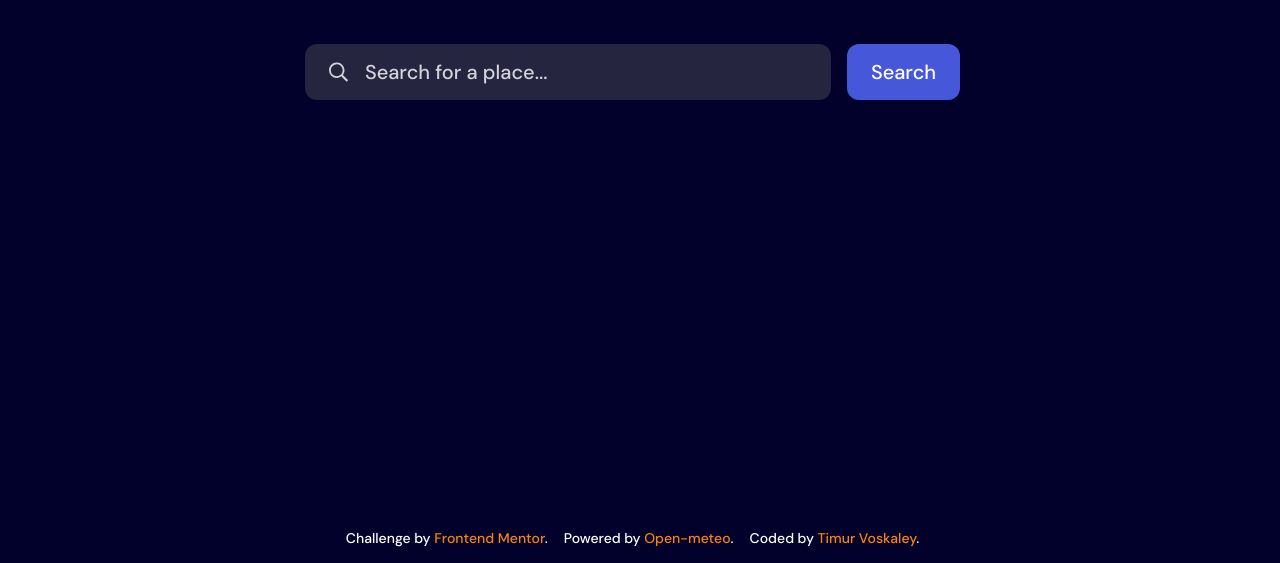
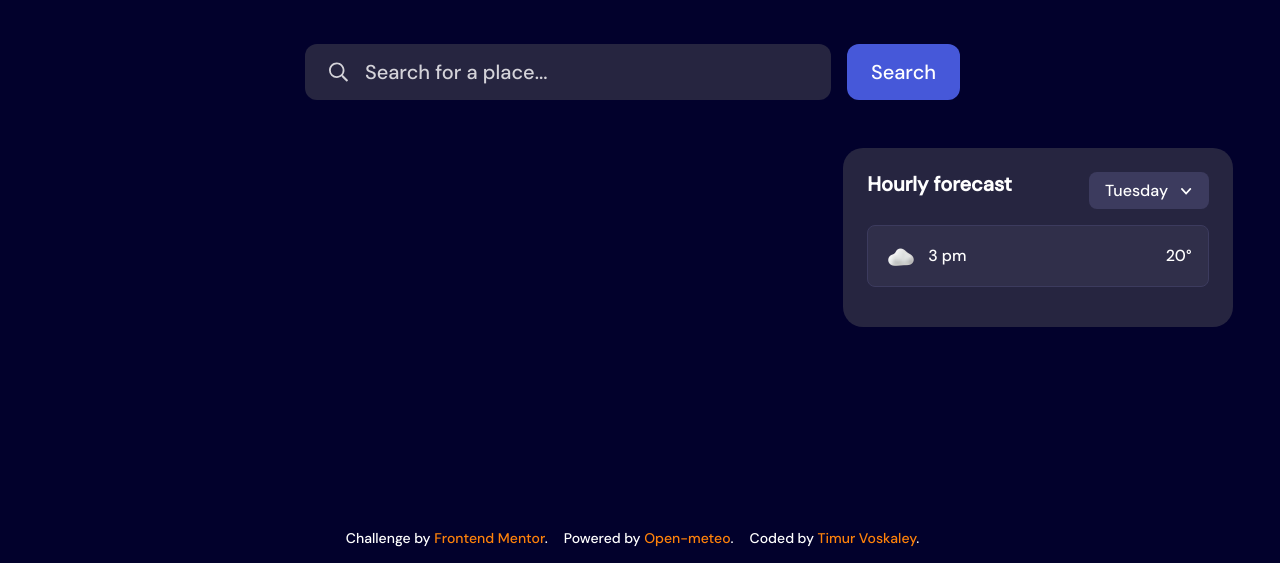
Before and after one commit to TimurVoskaley/Web-weather-app, a website with bundled scripts: page index.html in a window 1280 px wide. Shown: the part 237-800 px from the top of the page. Built offline with nearby package versions, Linux system fonts and the light colour scheme; files whose address does not match are found by name.

Commit message:
feat(weather):start the layout of the hourly weather forecast section

```diff
--- a/index.html
+++ b/index.html
@@ -115,7 +115,46 @@
 
     </section>
 
-    <section class="weather"></section>
+    <section class="weather">
+      <div class="weather__info-wrapper"></div>
+      <div class="weather__hourly">
+        <div class="weather__hourly-header-wrap">
+          <p class="weather__hourly-title">Hourly forecast</p>
+
+          <button
+            class="weather__hourly-button"
+            type="button"
+            data-js-hourly-button
+          >
+            <span>Tuesday</span>
+            <img class="units-button__arrow-icon"
+                 src="./assets/images/icon-dropdown.svg"
+                 alt=""
+                 width="12"
+                 height="18"
+            />
+          </button>
+        </div>
+
+        <ul class="weather__hourly-list">
+          <li class="weather__hourly-item">
+            <img
+              class="weather__hourly-image"
+              src="../../../assets/images/icon-overcast.webp"
+              alt="overcast"
+              width="40"
+              height="40"
+              loading="lazy"
+            />
+<!--            <div class="weather__hourly-content">-->
+              <span class="weather__hourly-time">3 pm</span>
+              <span class="weather__hourly-temperature">20&deg;</span>
+<!--            </div>-->
+          </li>
+
+        </ul>
+      </div>
+    </section>
   </main>
 
   <footer class="attribution">
--- a/src/scripts/modules/search-city-input.js
+++ b/src/scripts/modules/search-city-input.js
@@ -33,7 +33,7 @@ export const initSearchCityInput = () => {
     if(e.target.matches('.search__autocomplete-item')) {
       inputElement.value = e.target.textContent;
       autocompleteDropdownElement.classList.remove('dropdown-visible');
-      inputElement.blur();
+      // inputElement.blur();
 
       // Можно вызвать дополнительный функционал, например поиск погоды
       // searchWeather(inputElement.value);
--- a/src/styles/_globals.scss
+++ b/src/styles/_globals.scss
@@ -29,6 +29,7 @@ a {
 
 .container {
   max-width: var(--container-width);
+  width: 100%;
   padding-inline: var(--container-padding-x);
   margin-inline: auto;
 
--- a/src/styles/blocks/_form.scss
+++ b/src/styles/blocks/_form.scss
@@ -51,8 +51,22 @@
 
     }
 
-    &:hover {
+    &:active {
       background-color: var(--colors-neutral-700);
+    }
+    @media (hover: hover) {
+      &:hover {
+        background-color: var(--colors-neutral-700);
+      }
+    }
+
+    // Дополнительно: улучшаем тач-опыт
+    @media (hover: none) and (pointer: coarse) {
+      &:active {
+        // Усиливаем эффект для тач-устройств
+        transform: scale(1.03);
+        transition: transform 0.1s;
+      }
     }
 
     &::placeholder {
@@ -76,8 +90,23 @@
     border: none;
     transition-duration: var(--transition-duration);
 
-    &:hover {
+    @media (hover: hover) {
+      &:hover {
+        background-color: var(--colors-blue-700);
+      }
+    }
+
+    &:active {
       background-color: var(--colors-blue-700);
+    }
+
+    // Дополнительно: улучшаем тач-опыт
+    @media (hover: none) and (pointer: coarse) {
+      &:active {
+        // Усиливаем эффект для тач-устройств
+        transform: scale(1.03);
+        transition: transform 0.1s;
+      }
     }
 
   }
@@ -97,11 +126,28 @@
       width: 100%;
       padding: rem(10) rem(8);
 
-      &:hover {
+      @media (hover: hover) {
+        &:hover {
+          background-color: var(--colors-neutral-700);
+          border-radius: 8px;
+          outline: 1px solid var(--colors-neutral-600);
+        }
+      }
+
+      &:active {
         background-color: var(--colors-neutral-700);
         border-radius: 8px;
         outline: 1px solid var(--colors-neutral-600);
       }
+
+      // Дополнительно: улучшаем тач-опыт
+      @media (hover: none) and (pointer: coarse) {
+        &:active {
+          // Усиливаем эффект для тач-устройств
+          transform: scale(1.03);
+          transition: transform 0.1s;
+        }
+      }
     }
   }
 }
--- a/src/styles/blocks/_header.scss
+++ b/src/styles/blocks/_header.scss
@@ -29,7 +29,22 @@
     cursor: pointer;
     transition-duration: var(--transition-duration);
 
-    &:hover {
+    @media (hover: hover) {
+      &:hover {
+        background-color: var(--colors-neutral-700);
+      }
+    }
+
+    // Дополнительно: улучшаем тач-опыт
+    @media (hover: none) and (pointer: coarse) {
+      &:active {
+        // Усиливаем эффект для тач-устройств
+        transform: scale(1.03);
+        transition: transform 0.1s;
+      }
+    }
+
+    &:active {
       background-color: var(--colors-neutral-700);
     }
 
@@ -80,8 +95,23 @@
       border-radius: 8px;
       transition-duration: var(--transition-duration);
 
-      &:hover {
+      @media (hover: hover) {
+        &:hover {
+          background-color: var(--colors-neutral-700);
+        }
+      }
+
+      &:active {
         background-color: var(--colors-neutral-700);
+      }
+
+      // Дополнительно: улучшаем тач-опыт
+      @media (hover: none) and (pointer: coarse) {
+        &:active {
+          // Усиливаем эффект для тач-устройств
+          transform: scale(1.03);
+          transition: transform 0.1s;
+        }
       }
 
       &:focus-visible {
@@ -137,10 +167,6 @@
   }
 
 
-
-
-
-
   @include tablet-s {
     --header-padding-top: 24px;
   }
--- /dev/null
+++ b/src/styles/blocks/_weather.scss
@@ -0,0 +1,62 @@
+@use '../helpers' as *;
+
+.weather {
+  width: 100%;
+  display: grid;
+  grid-template-columns: 2fr 1fr;
+  column-gap: rem(32);
+
+  &__info-wrapper {
+
+  }
+
+  &__hourly {
+    background-color: var(--colors-neutral-800);
+    border-radius: rem(20);
+    padding: rem(24);
+
+    &-header-wrap {
+      display: flex;
+      justify-content: space-between;
+    }
+
+    &-title {
+      @include text-preset-5;
+    }
+
+    &-button {
+      @include text-preset-7;
+      width: rem(120);
+      height: rem(37);
+      display: flex;
+      align-items: center;
+      justify-content: center;
+      gap: rem(12);
+      color: var(--colors-neutral-0);
+      background-color: var(--colors-neutral-600);
+      border-radius: rem(8);
+    }
+
+    &-list {
+      display: flex;
+      flex-direction: column;
+      padding-block: rem(16);
+      gap: rem(16);
+    }
+
+    &-item {
+      display: flex;
+      align-items: center;
+      justify-content: space-between;
+      gap: rem(8);
+      padding: rem(10) rem(16) rem(10) rem(12);
+      background-color: var(--colors-neutral-700);
+      border: var(--border);
+      border-radius: rem(8);
+    }
+
+    &-time {
+      flex: 1;
+    }
+  }
+}
--- a/src/styles/main.scss
+++ b/src/styles/main.scss
@@ -6,3 +6,4 @@
 
 @use 'blocks/header';
 @use 'blocks/form';
+@use 'blocks/weather';
```
Also changed, not shown: src/styles/helpers/_mixins.scss (line endings or trailing spaces), src/styles/main.css, 1 other file.
